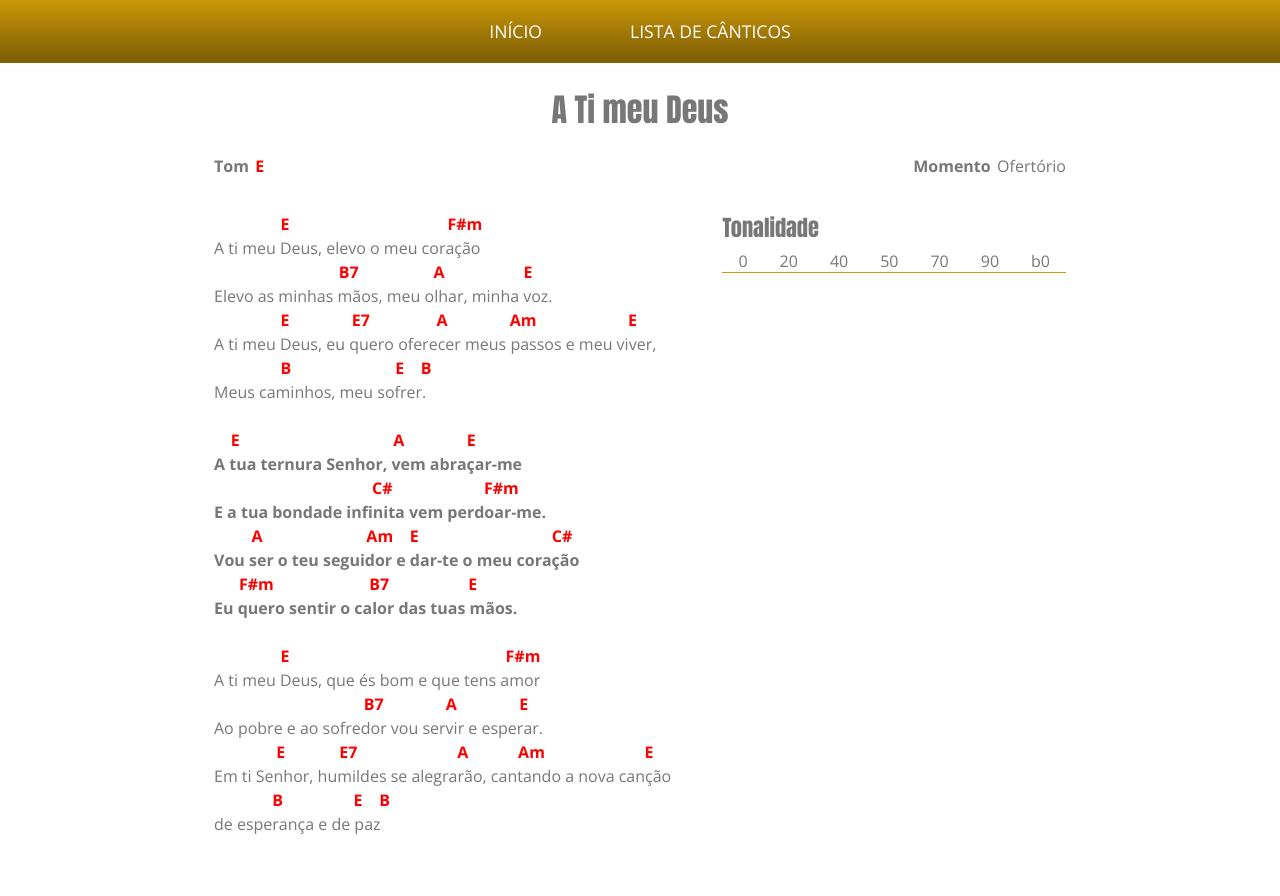
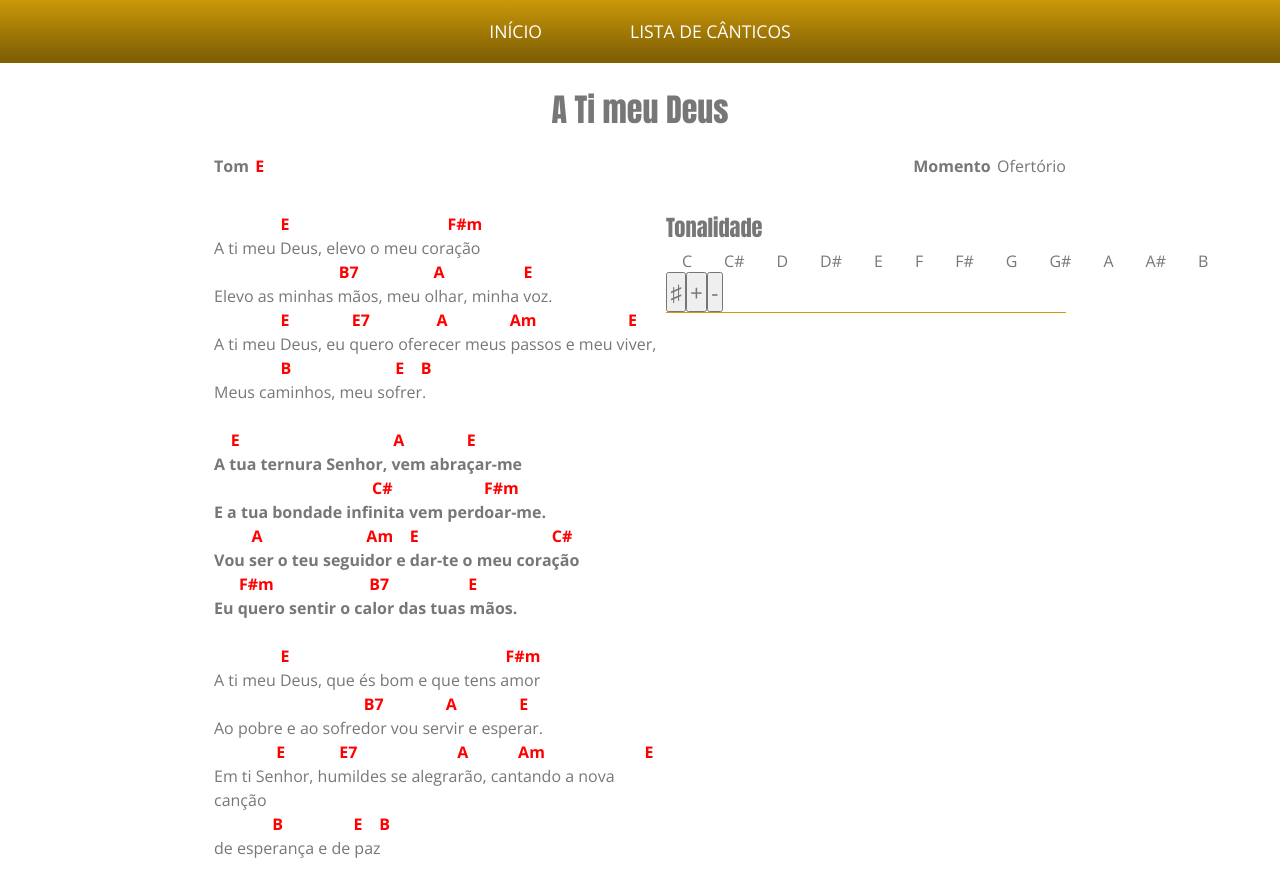
Before and after one commit to benygra/cancioneiro-v2, a Vue app: page /songs/a_ti_meu_deus in a window 1280 px wide. Before the commit the page ends 873 px from the top, so only its background shows below. Built offline with nearby package versions, Linux system fonts and the light colour scheme.

Commit message:
trying to transpose a chord. The baseline in C, D, .... not hexa anymore

```diff
--- a/src/components/Tone.vue
+++ b/src/components/Tone.vue
@@ -1,10 +1,16 @@
 <script setup>
+
+import { ref, computed } from 'vue';
 
 import { useToneTranslator } from '@/composables/useToneTranslator';
 
-const { toCode } = useToneTranslator();
+const { getScale, transpose } = useToneTranslator();
 
-const tones = ['C', 'D', 'E', 'F', 'G', 'A', 'B'];
+const useFlat = ref(false);
+
+const toggleChromatic = () => useFlat.value = !useFlat.value;
+
+const buttonLabel = computed(() => useFlat.value ? '♭' : '♯');
 
 defineProps({
     song: Object,
@@ -14,8 +20,12 @@ defineProps({
 
 <template>
     <ul class="tones">
-        <li class="item" v-for="tone in tones">{{ toCode(tone).toString(16) }}</li>
+        <li class="item" v-for="tone in getScale(useFlat)" @click="console.log(tone)">{{ tone }}</li>
     </ul>
+
+    <button class="chromatic-btn" @click="toggleChromatic">{{ buttonLabel }}</button>
+    <button class="chromatic-btn" @click="">+</button>
+    <button class="chromatic-btn" @click="">-</button>
 </template>
 
 <style scoped>
@@ -30,4 +40,13 @@ defineProps({
     cursor: pointer;
 }
 
+.item:hover {
+    color: red;
+}
+
+.chromatic-btn {
+    padding: 0.1em;
+    font-size: 1.4em;
+}
+
 </style>
--- a/src/composables/useToneTranslator.js
+++ b/src/composables/useToneTranslator.js
@@ -1,75 +1,57 @@
-const TRANSPOSE = {
-    'Dó':   0x00,
-    'Dó#':  0x10,
-    'Réb':  0x10,
-    'Ré':   0x20,
-    'Ré#':  0x30,
-    'Mib':  0x30,
-    'Mi':   0x40,
-    'Fá':   0x50,
-    'Fá#':  0x60,
-    'Solb': 0x60,
-    'Sol':  0x70,
-    'Sol#': 0x80,
-    'Láb':  0x80,
-    'Lá':   0x90,
-    'Lá#':  0xA0,
-    'Sib':  0xA0,
-    'Si':   0xB0,
+const SHARP_CHROMATIC = [
+  'C',
+  'C#',
+  'D',
+  'D#',
+  'E',
+  'F',
+  'F#',
+  'G',
+  'G#',
+  'A',
+  'A#',
+  'B'
+];
 
-    'C':    0x00,
-    'C#':   0x10,
-    'Db':   0x10,
-    'D':    0x20,
-    'D#':   0x30,
-    'Eb':   0x30,
-    'E':    0x40,
-    'F':    0x50,
-    'F#':   0x60,
-    'Gb':   0x60,
-    'G':    0x70,
-    'G#':   0x80,
-    'Ab':   0x80,
-    'A':    0x90,
-    'A#':   0xA0,
-    'Bb':   0xA0,
-    'B':    0xB0
+const FLAT_CHROMATIC = [
+  'C',
+  'Db',
+  'D',
+  'Eb',
+  'E',
+  'F',
+  'Gb',
+  'G',
+  'Ab',
+  'A',
+  'Bb',
+  'B'
+];
+
+const INDEXES = new Map();
+
+function loadIndexes(scale) {
+    for (let i = 0; i < scale.length; i++) {
+        INDEXES.set(scale[i], i);
+    }
 }
 
-const TRANSPOSE_JOINED = Object.keys(TRANSPOSE).join('|');
-
-// all chords are considered, only minors contribute to the last part of the code
-const CHORD_RE = new RegExp(`^(${TRANSPOSE_JOINED})(m(?!aj)|-)?`);
+loadIndexes(SHARP_CHROMATIC);
+loadIndexes(FLAT_CHROMATIC);
 
 export function useToneTranslator() {
 
-    function toCode(chord) {
+    const getScale = (useFlat=false) => useFlat ? FLAT_CHROMATIC : SHARP_CHROMATIC;
 
-        function doOne(splitted) {
-            const match = splitted.match(CHORD_RE);
-            if (!match) return null; // we don't know that chord...
+    function transpose(chord, semitones, useFlat=false) {
 
-            let code = TRANSPOSE[match[1]];
+        const chromaticScale = getScale(useFlat);
 
-            if (match[2]) {
-                code |= 0x01; // minor
-            }
+        const idx = INDEXES.get(chord);
+        if (!idx) return null;
 
-            return code;
-        }
-
-        const barSplit = chord.split('/'); //because the chord might get like Am/A (on the chorus it went from minor to major)
-        var code = 0x0;
-        for (let i = 0; i < barSplit.length; i++) {
-            code |= doOne(barSplit[i]);
-
-            if (i < barSplit.length-1) {
-                code <<= 8;
-            }
-        }
-
-        return code;
+        return chromaticScale[(idx + semitones) % chromaticScale.length];
     }
 
-    return { toCode } ;
+    return { getScale, transpose } ;
 }
```
